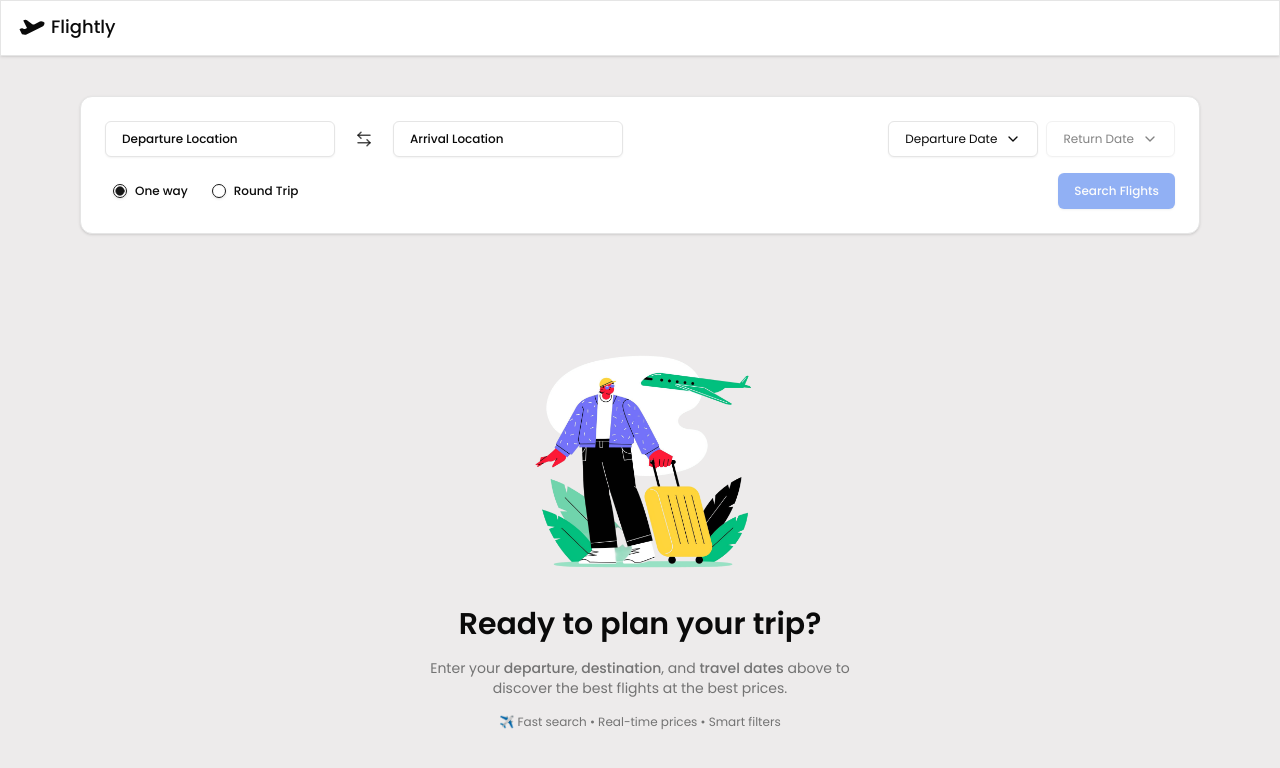
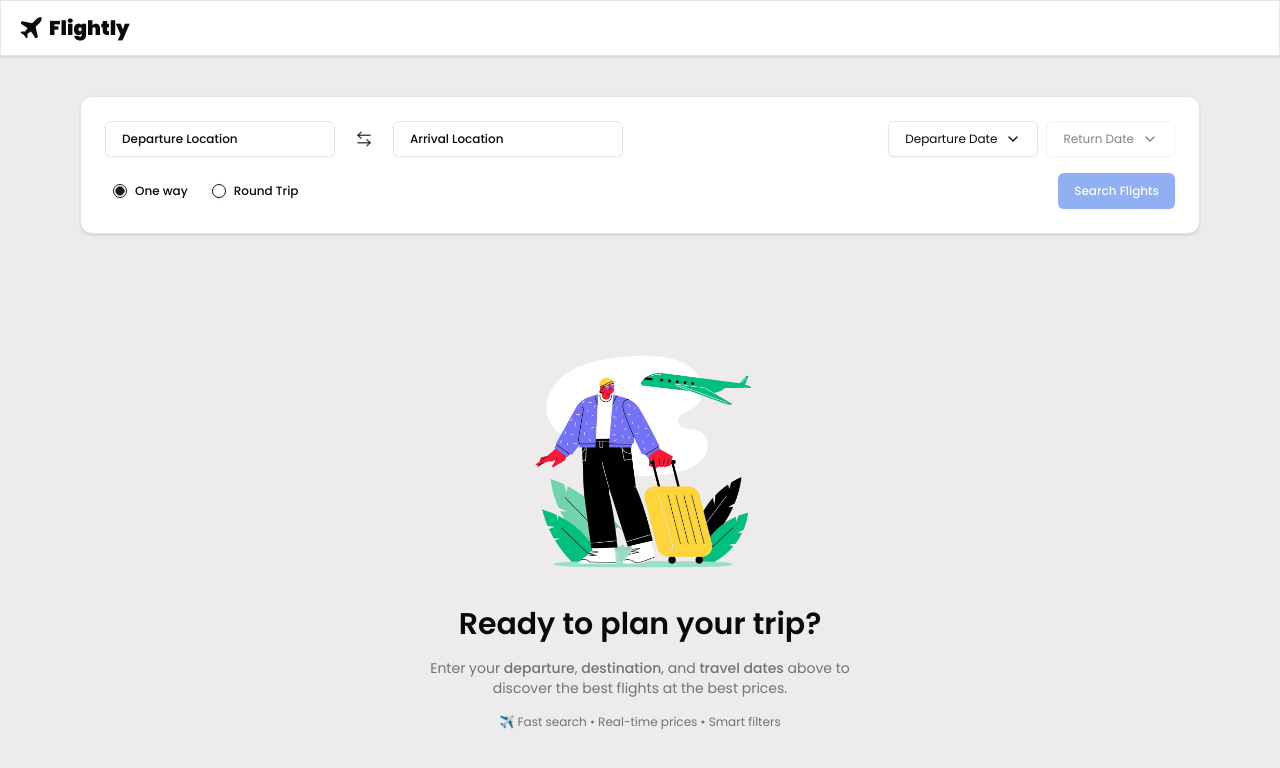
Before and after one commit to akshaywritescode/flightly, a Next.js app: page / in a window 1280 px wide. Shown: the top 768 px of the page. Built offline with nearby package versions, Linux system fonts and the light colour scheme.

Commit message:
modify logo

```diff
--- a/app/components/ui/Logo.tsx
+++ b/app/components/ui/Logo.tsx
@@ -1,12 +1,12 @@
-import { PlaneTakeoff } from "lucide-react"
+import { Plane } from "lucide-react"
 
 export default function Logo(){
     return <div className="flex gap-1">
-        <PlaneTakeoff
+        <Plane
         fill="currentColor"
-        size={30}
+        size={28}
         strokeWidth={0}
       />
-        <span className="text-foreground font-medium text-lg hidden [@media(min-width:480px)]:flex">Flightly</span>
+        <span className="text-foreground font-black text-xl">Flightly</span>
     </div>
 }
```
